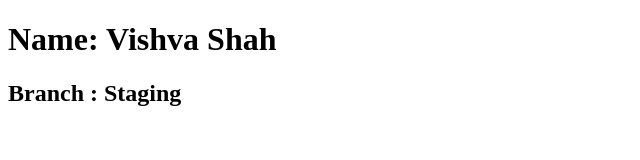
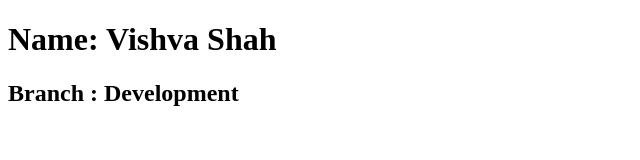
Before and after one commit to Vishvashah2305/Vishva_093_Mid2025, a plain HTML site: page index.html in a window 1280 px wide. Shown: the whole page, without its empty margins (0-640 px from the left). Drawn offline with Linux system fonts and the light colour scheme.

Commit message:
Q2[E] commit

```diff
--- a/index.html
+++ b/index.html
@@ -7,6 +7,6 @@
 </head>
 <body>
    <h1> Name: Vishva Shah</h1>
-   <h2> Branch : Staging </h2>
+   <h2> Branch : Development </h2>
 </body>
 </html>
```
